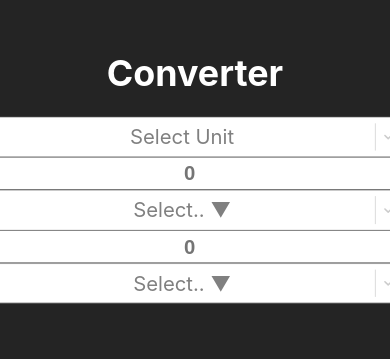
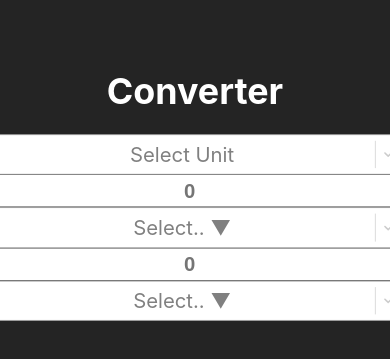
Before and after one commit to Sulkybug/Converter, a React (Vite) app: page / in a window 390 px wide. Shown: the part 191-550 px from the top of the page. Built offline with nearby package versions, Linux system fonts and the light colour scheme.

Commit message:
css responsive fix

```diff
--- a/src/App.css
+++ b/src/App.css
@@ -62,8 +62,7 @@ input {
     align-items: flex-end;
   }
   #root {
-    margin-top: 150px;
-    width: 100vw;
+    margin: 5px;
   }
   body {
     scale: 0.7;
--- a/src/index.css
+++ b/src/index.css
@@ -14,6 +14,7 @@
 body {
   margin: 0;
   display: flex;
+  justify-content: center;
   place-items: center;
   min-width: 100vh;
   min-height: 100vh;
```
